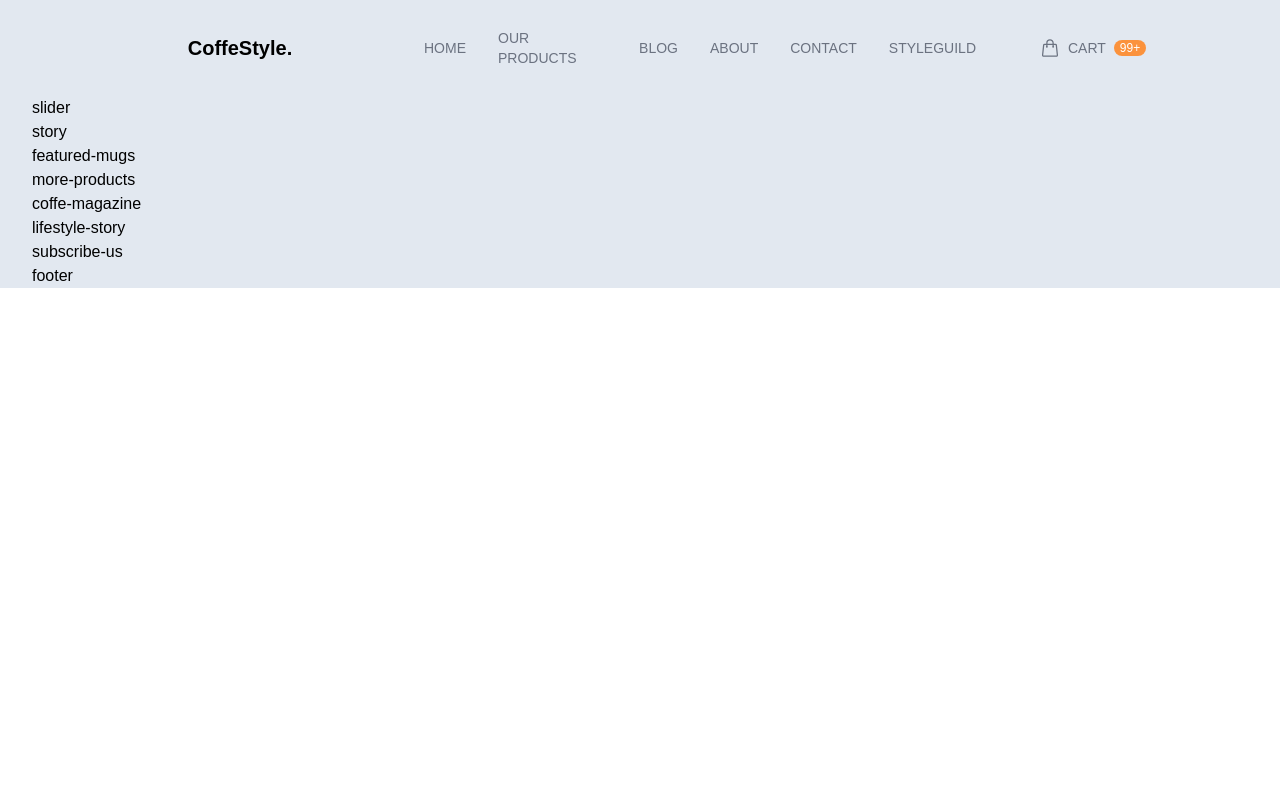
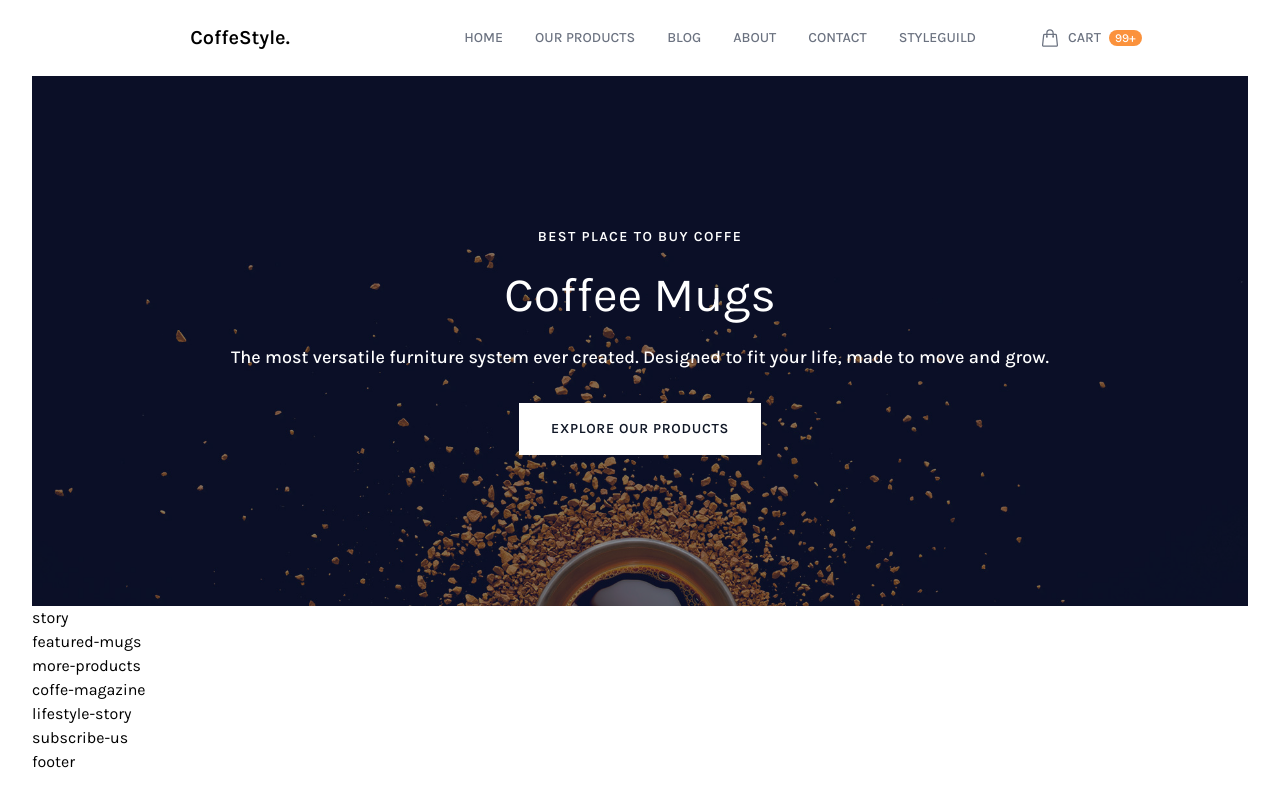
Before and after one commit to hqn03/miniature-train, a website: page public/index.html in a window 1280 px wide. Drawn offline with Linux system fonts and the light colour scheme.

Commit message:
add slider

```diff
--- a/public/index.html
+++ b/public/index.html
@@ -3,14 +3,14 @@
 <head>
     <meta charset="UTF-8">
     <meta name="viewport" content="width=device-width, initial-scale=1.0">
-    <link rel="shortcut icon" href="./img/favicon/coffee-cup.png" type="image/x-icon">
+    <link rel="shortcut icon" href="./img/favicon/favicon.jpg" type="image/x-icon">
     <title>Document</title>
     <link rel="stylesheet" type="text/css" href="./style.css">
 
 </head>
 <body>
     <div id="root">
-        <div class="content-wrapper max-w-screen-2xl text-base mx-auto px-8 bg-slate-200 font-Karla">
+        <div class="content-wrapper max-w-screen-2xl text-base mx-auto px-8 font-Karla">
             <header class="p-6 mx-auto">
                 <nav class="flex flex-row justify-between items-center relative">
                     <div class="logo basis-2/6 text-center text-xl font-semibold cursor-pointer">
@@ -61,8 +61,18 @@
             </header>
 
             <main>
-                <div class="slider">
-                    slider
+                <div class="slider h-[530px] bg-[url('./img/slider-bg/slider1.jpg')] bg-cover bg-no-repeat bg-bottom">
+                    <div class="w-full h-full flex justify-center items-center bg-gray-900 bg-opacity-50">
+                        <div class="text-white mx-16 text-center">
+                            <div class="uppercase text-sm font-semibold mb-6 tracking-widest">best place to buy coffe</div>
+                            <div class="text-5xl mb-6 tracking-normal">Coffee Mugs</div>
+                            <div class="font-medium text-lg mb-8">The most versatile furniture system ever created. Designed to fit your life, made to move and grow.</div>
+                            <!-- <div class="">EXPLORE OUR PRODUCTS</div> -->
+                            <div class="flex justify-center">
+                                <div class="uppercase bg-white text-gray-900 w-max tracking-wider px-8 py-4 text-sm font-semibold cursor-pointer hover:bg-opacity-90">explore our products</div>
+                            </div>
+                        </div>
+                    </div>
                 </div><!--End slider-->
 
                 <div class="story">
--- a/tailwind.config.js
+++ b/tailwind.config.js
@@ -4,7 +4,7 @@ module.exports = {
   theme: {
     extend: {
       fontFamily :{
-        Karla :['Karlar','sans-serif']
+        Karla :['Karla','sans-serif']
       },
       colors:{
         'light-coffee' : '#C89F94'
```
Also changed, not shown: public/img/favicon/coffee-cup.png (deleted), public/img/favicon/favicon.jpg (added), public/img/slider-bg/slider1.jpg (added), public/style.css.
